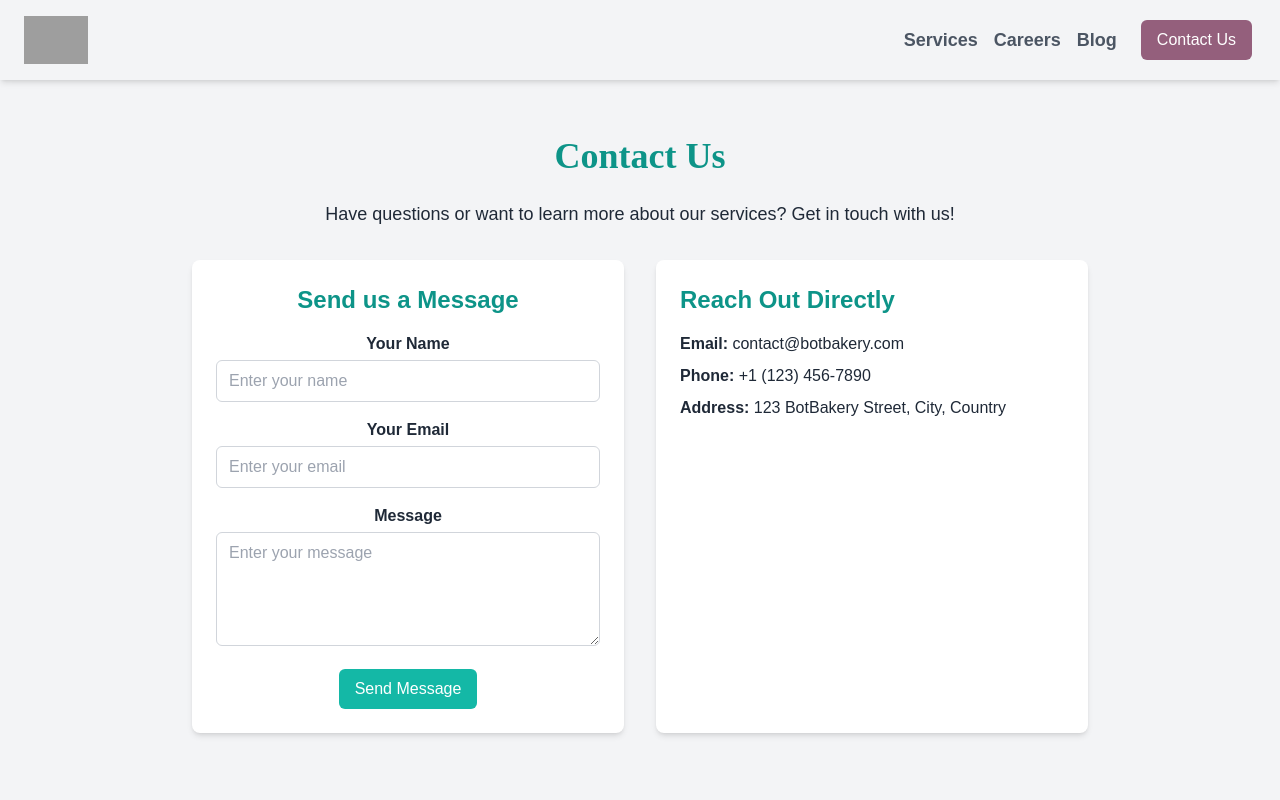
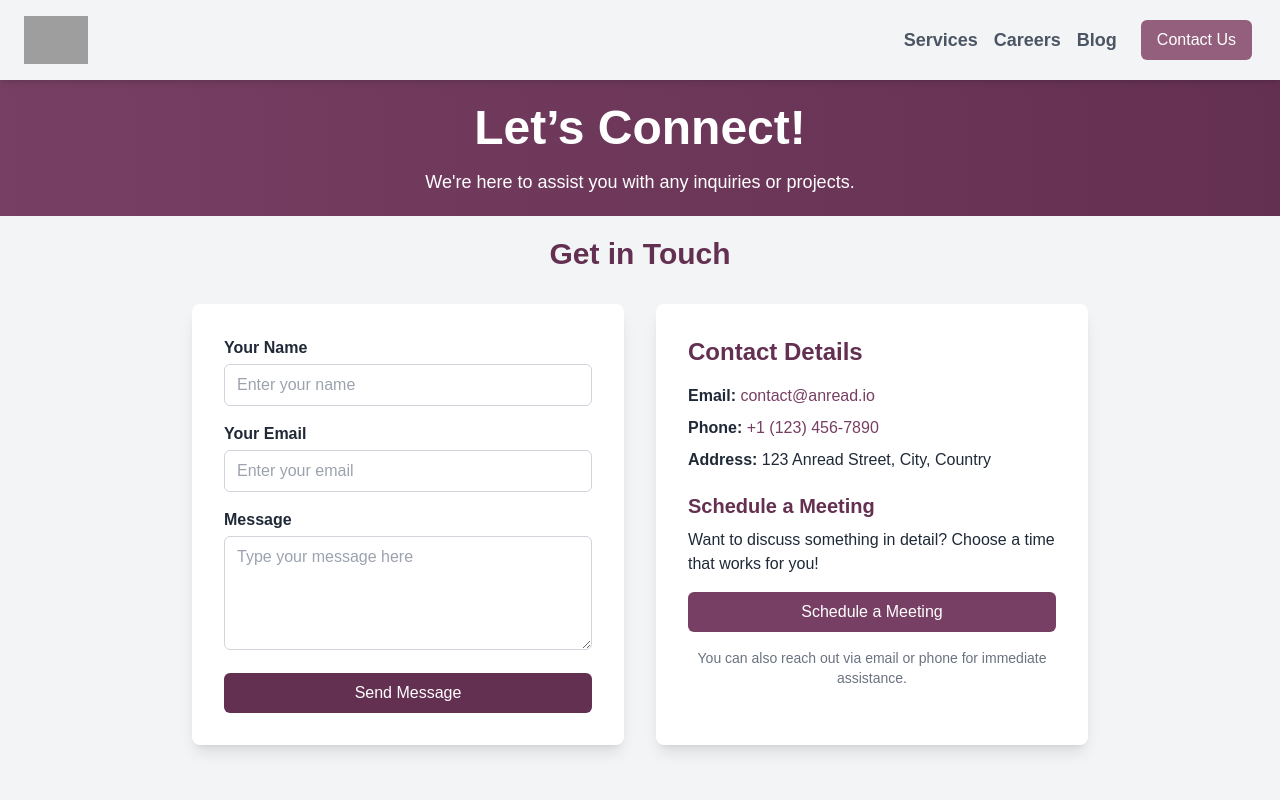
Before and after one commit to ShahidHameed4/anread, a Next.js app: page /contact in a window 1280 px wide. Shown: the top 800 px of the page. Built offline with nearby package versions, Linux system fonts and the light colour scheme; grey boxes are pictures that could not be loaded.

Commit message:
Main Landing with mock data - to be updated

```diff
--- a/pages/contact.tsx
+++ b/pages/contact.tsx
@@ -1,27 +1,27 @@
 import React from "react";
 import Layout from "../components/landing/Layout";
 import Header from "../components/landing/Header";
+import Footer from "../components/landing/Footer";
 
 const ContactPage = () => {
   return (
     <Layout>
       <Header />
-      <section className="py-24 bg-gray-100">
+      <section className="py-5 pt-16 bg-gradient-to-r from-voodoo-500 to-voodoo-600 text-white text-center">
         <div className="container mx-auto">
-          <div className="max-w-4xl mx-auto text-center">
-            <h2 className="text-4xl font-bold text-teal-600 mb-6 font-pacifico">
-              Contact Us
-            </h2>
-            <p className="text-lg text-gray-800 mb-8">
-              Have questions or want to learn more about our services? Get in
-              touch with us!
+          <h2 className="text-5xl font-bold mb-4 fadeIn">Let’s Connect!</h2>
+          <p className="text-lg">
+            We're here to assist you with any inquiries or projects.
           </p>
-            <div className="grid grid-cols-1 md:grid-cols-2 gap-8">
-              {/* Contact Form */}
-              <div className="bg-white rounded-lg shadow-md p-6">
-                <h3 className="text-2xl font-semibold text-teal-600 mb-4">
-                  Send us a Message
+        </div>
+      </section>
+      <section className="py-24 pt-5 bg-gray-100 ">
+        <div className="container mx-auto max-w-4xl">
+          <h3 className="text-3xl font-semibold text-voodoo-600 text-center mb-8">
+            Get in Touch
           </h3>
+          <div className="grid grid-cols-1 md:grid-cols-2 gap-6 md:gap-8">
+            <div className="bg-white rounded-lg shadow-lg p-6 md:p-8 fadeInLeft">
               <form className="space-y-4">
                 <div>
                   <label
@@ -34,7 +34,7 @@ const ContactPage = () => {
                     type="text"
                     id="name"
                     name="name"
-                      className="w-full py-2 px-3 rounded-md border border-gray-300 focus:outline-none focus:border-teal-500"
+                    className="w-full py-2 px-3 rounded-md border border-gray-300 focus:outline-none focus:border-voodoo-500"
                     placeholder="Enter your name"
                     required
                   />
@@ -50,7 +50,7 @@ const ContactPage = () => {
                     type="email"
                     id="email"
                     name="email"
-                      className="w-full py-2 px-3 rounded-md border border-gray-300 focus:outline-none focus:border-teal-500"
+                    className="w-full py-2 px-3 rounded-md border border-gray-300 focus:outline-none focus:border-voodoo-500"
                     placeholder="Enter your email"
                     required
                   />
@@ -66,43 +66,80 @@ const ContactPage = () => {
                     id="message"
                     name="message"
                     rows="4"
-                      className="w-full py-2 px-3 rounded-md border border-gray-300 focus:outline-none focus:border-teal-500"
-                      placeholder="Enter your message"
+                    className="w-full py-2 px-3 rounded-md border border-gray-300 focus:outline-none focus:border-voodoo-500"
+                    placeholder="Type your message here"
                     required
                   ></textarea>
                 </div>
                 <button
                   type="submit"
-                    className="bg-teal-500 text-white py-2 px-4 rounded-md hover:bg-teal-600 transition duration-300"
+                  className="bg-voodoo-600 text-white py-2 px-4 rounded-md hover:bg-voodoo-700 transition duration-300 w-full"
                 >
                   Send Message
                 </button>
               </form>
             </div>
+
             {/* Contact Information */}
-              <div className="bg-white rounded-lg text-left shadow-md p-6">
-                <h3 className="text-2xl font-semibold text-teal-600 mb-4">
-                  Reach Out Directly
-                </h3>
-                <div className="text-gray-800">
-                  <p className="mb-2">
+            <div className="bg-white rounded-lg shadow-lg p-6 md:p-8 fadeInRight">
+              <h4 className="text-2xl font-semibold text-voodoo-600 mb-4">
+                Contact Details
+              </h4>
+              <p className="text-gray-800 mb-2">
                 <span className="font-semibold">Email:</span>{" "}
-                    <a href="mailto:contact@botbakery.com">contact@botbakery.com</a>
+                <a
+                  href="mailto:contact@anread.io"
+                  className="text-voodoo-500 hover:underline"
+                >
+                  contact@anread.io
+                </a>
               </p>
-                  <p className="mb-2">
+              <p className="text-gray-800 mb-2">
                 <span className="font-semibold">Phone:</span>{" "}
-                    <a href="tel:+11234567890">+1 (123) 456-7890</a>
+                <a
+                  href="tel:+11234567890"
+                  className="text-voodoo-500 hover:underline"
+                >
+                  +1 (123) 456-7890
+                </a>
               </p>
-                  <p className="mb-2">
-                    <span className="font-semibold">Address:</span> 123
-                    BotBakery Street, City, Country
+              <p className="text-gray-800">
+                <span className="font-semibold">Address:</span> 123 Anread
+                Street, City, Country
+              </p>
+              {/* Schedule Meeting Section */}
+              <h5 className="text-xl font-semibold text-voodoo-600 mb-2 mt-5">
+                Schedule a Meeting
+              </h5>
+              <p className="text-gray-800 mb-4">
+                Want to discuss something in detail? Choose a time that works
+                for you!
+              </p>
+              <div className="flex flex-col space-y-4">
+                <a
+                  href="https://calendly.com/shahid-anread/30min" // Replace with your Calendly or scheduling link
+                  target="_blank"
+                  rel="noopener noreferrer"
+                  className="bg-voodoo-500 text-white py-2 px-4 rounded-md text-center hover:bg-voodoo-600 transition duration-300"
+                >
+                  Schedule a Meeting
+                </a>
+                <p className="text-sm text-gray-500 text-center">
+                  You can also reach out via email or phone for immediate
+                  assistance.
                 </p>
               </div>
             </div>
           </div>
         </div>
+      </section>
+
+      {/* Footer Section */}
+      <footer className="bg-gradient-to-r from-voodoo-800 to-voodoo-600 text-white py-4">
+        <div className="container mx-auto px-4">
+          <Footer />
         </div>
-      </section>
+      </footer>
     </Layout>
   );
 };
--- a/pages/index.tsx
+++ b/pages/index.tsx
@@ -7,16 +7,80 @@ import FeaturesSection from "../components/landing/Features";
 import Plan from "../components/landing/Plans";
 import Header from "../components/landing/Header";
 import Footer from "../components/landing/Footer";
+import { WorkTogether } from "../components/landing/WorkTogether";
+import ClientLogosCarousel from "../components/landing/LogoCoursel";
+import AnreadStats from "../components/landing/Stats";
+import ServicesSection from "../components/landing/Services";
+import WhyChooseUsSection from "../components/landing/WhyChooseUs";
+import VideoBackgroundSection from "../components/landing/VideoBackground";
+import AnreadWaySection from "../components/landing/ANREADWAY";
+
+const technologyServicesData = {
+  leftColumnHeading: "Technology Services",
+  leftColumnDescription:
+    "Our cutting-edge technology services are designed to help businesses stay ahead in a constantly evolving digital landscape. From cloud solutions to cybersecurity, we deliver tailored services that meet your unique needs.",
+  services: [
+    {
+      title: "Cloud Infrastructure",
+      description:
+        "Leverage scalable and secure cloud solutions that enhance operational efficiency and reduce costs.",
+      link: "/cloud-infrastructure",
+    },
+    {
+      title: "Cybersecurity",
+      description:
+        "Protect your organization with our advanced cybersecurity solutions, designed to safeguard your critical assets.",
+      link: "/cybersecurity",
+    },
+    {
+      title: "Data Analytics",
+      description:
+        "Unlock the power of your data with our analytics services that transform raw data into actionable insights.",
+      link: "/data-analytics",
+    },
+    {
+      title: "AI & Machine Learning",
+      description:
+        "Integrate AI and machine learning into your processes to automate, optimize, and innovate your business.",
+      link: "/ai-ml",
+    },
+    {
+      title: "DevOps & Automation",
+      description:
+        "Streamline development and operations with our DevOps services that improve collaboration and speed up delivery cycles.",
+      link: "/devops-automation",
+    },
+    {
+      title: "IT Support & Maintenance",
+      description:
+        "Comprehensive IT support services to keep your systems running smoothly and minimize downtime.",
+      link: "/it-support-maintenance",
+    },
+  ],
+};
+
 const IndexPage = () => (
   <div>
-    <Layout title="Home | Next.js + TypeScript Example">
+    <Layout title="ANREAD - Taking You Ahead">
       <Header />
       <HomeSection />
-      <Plan />
+      <ClientLogosCarousel />
+      <AnreadStats />
+      <AnreadWaySection />
+      <ServicesSection />
+
+      {/* <WhyChooseUsSection /> */}
+
+      <VideoBackgroundSection />
+      {/* <Plan />
       <FeaturesSection />
 
-      <FAQSection />
-      <footer className="bg-gradient-to-r from-teal-800 to-teal-500 text-white py-4">
+
+
+      <FAQSection /> */}
+      <WorkTogether />
+
+      <footer className="bg-gradient-to-r from-voodoo-800 to-voodoo-500 text-white py-4">
         <div className="container mx-auto px-4">
           <Footer />
         </div>
```
Lines whose indentation alone changed are shown as unchanged.
